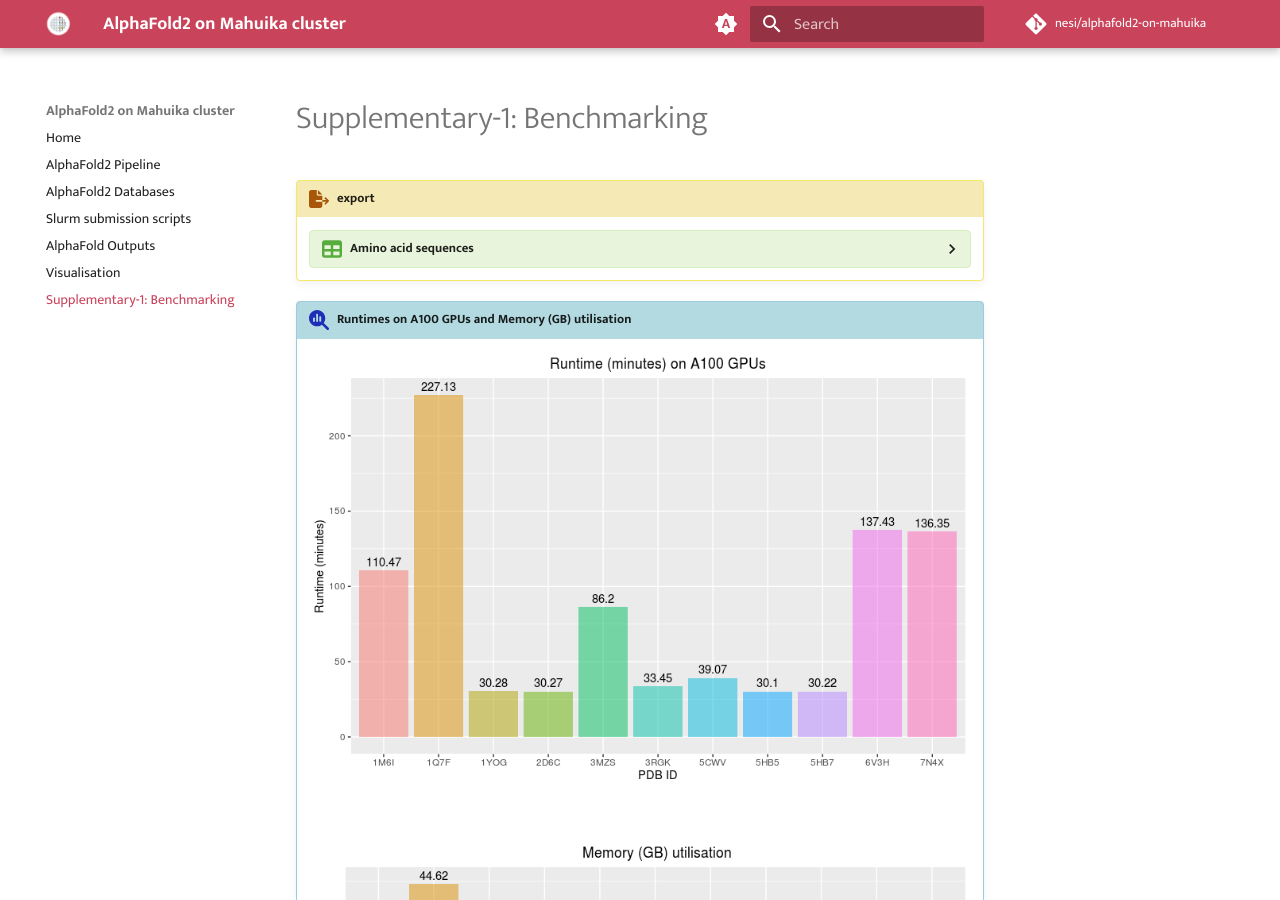
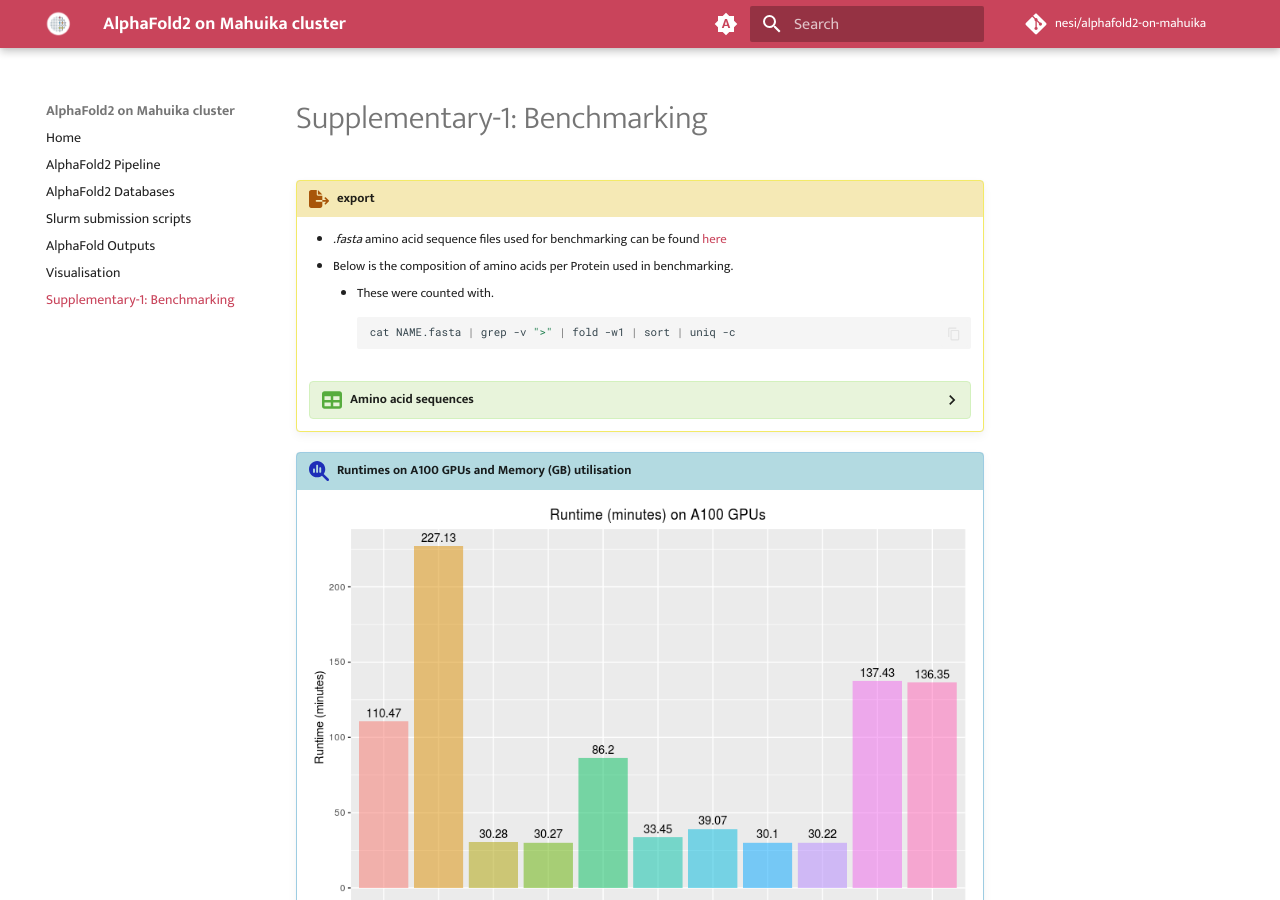
Before and after one commit to nesi/alphafold2-on-mahuika, an MkDocs documentation site: the page built from docs/6_runtime.md, in a window 1280 px wide and 900 px high. Built offline with MkDocs 1.6.1 and Material for MkDocs 9.7.7, drawn with Linux system fonts in a browser that asks for light colours; comment, search, counter and statistics services are not loaded.

Commit message:
amino acid counts

````diff
--- a/docs/6_runtime.md
+++ b/docs/6_runtime.md
@@ -2,6 +2,13 @@
 
 
 !!! file-export "export"
+
+    - *.fasta* amino acid sequence files used for benchmarking can be found [here](https://github.com/nesi/alphafold2-on-mahuika/tree/main/data/input_fasta)
+    - Below is the composition of amino acids per Protein used in benchmarking.
+        - These were counted with.
+            ```bash
+            cat NAME.fasta | grep -v ">" | fold -w1 | sort | uniq -c
+            ```
 
 
     ??? table "Amino acid sequences "
````
